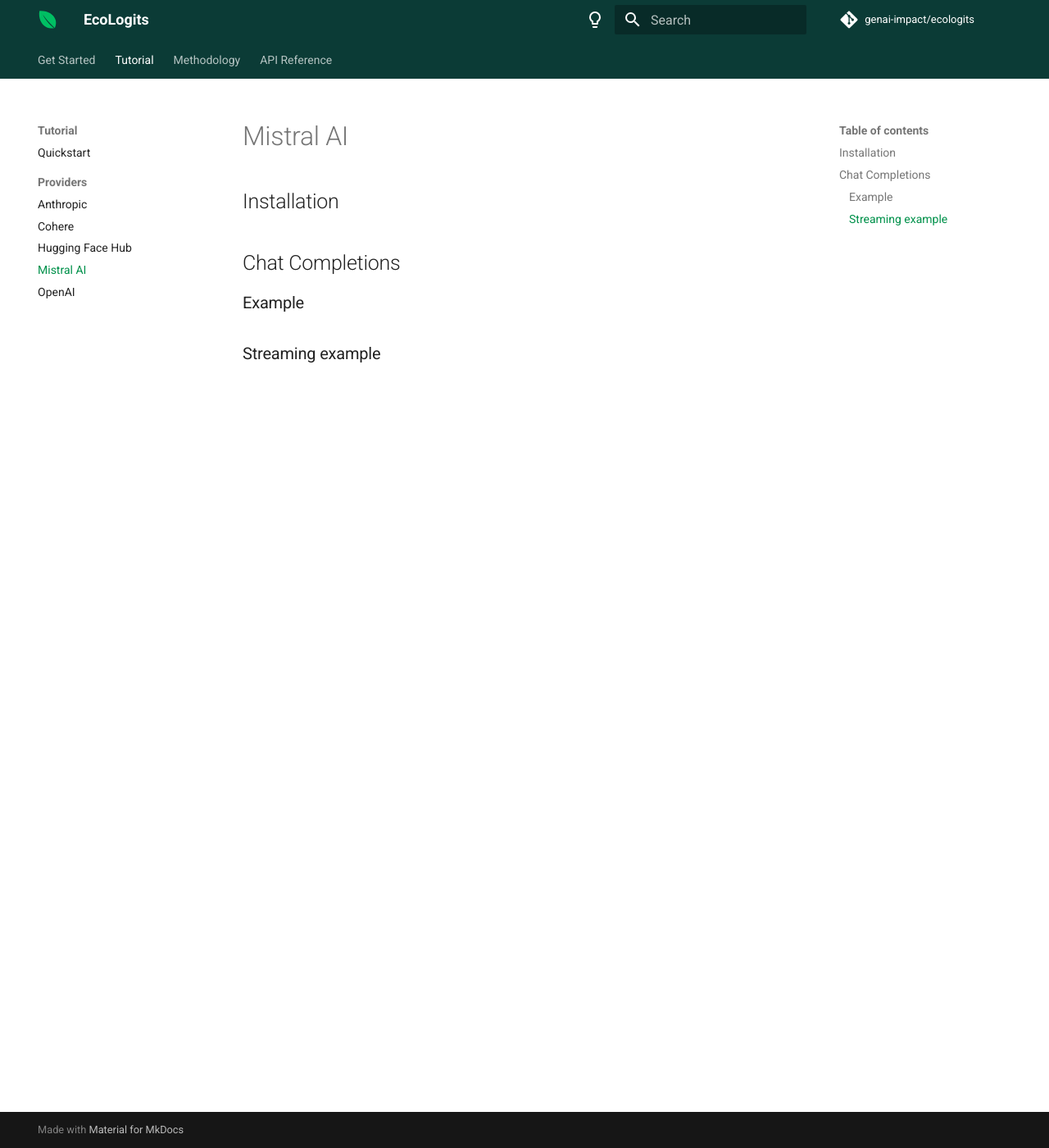
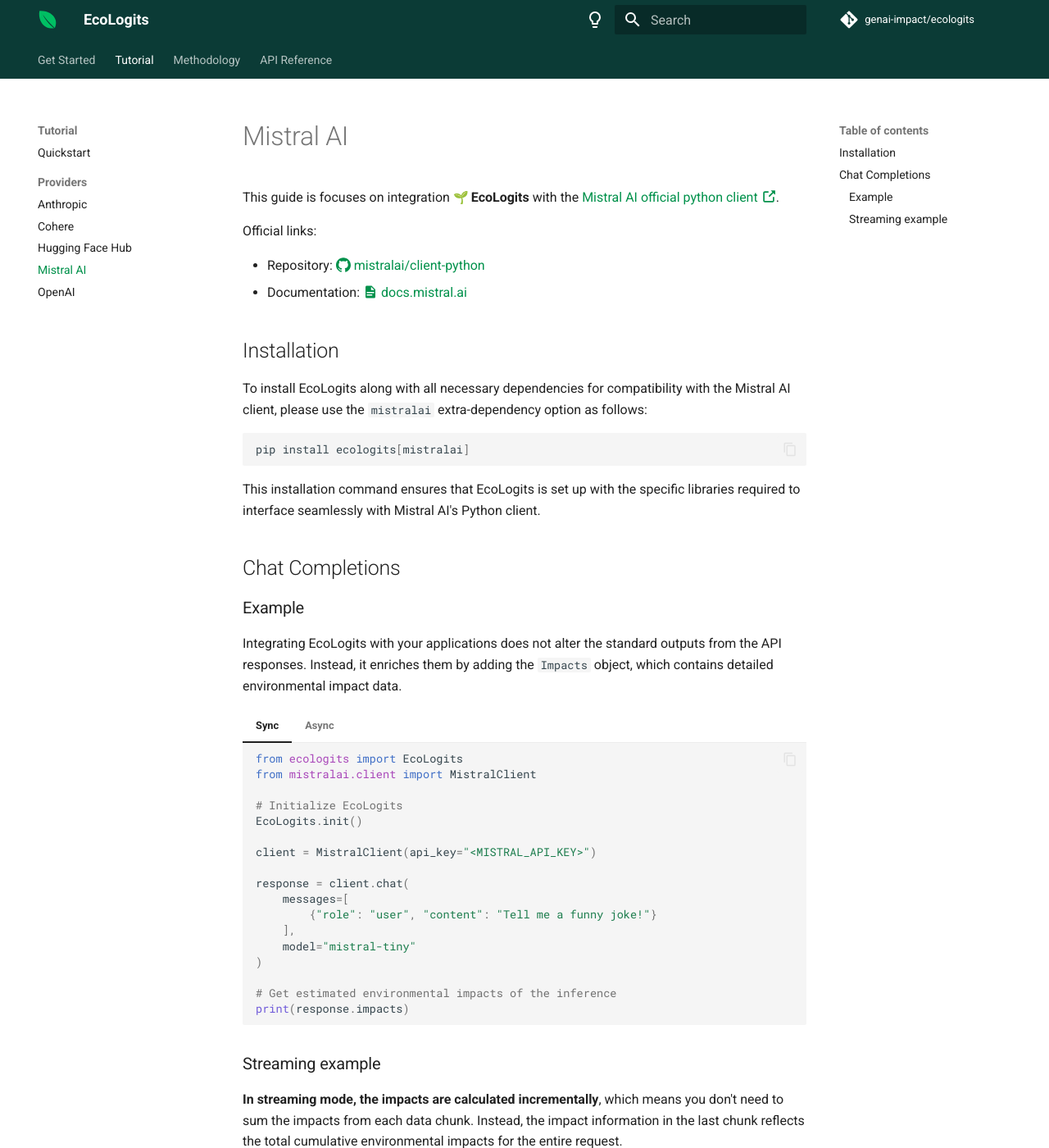
Before and after one commit to genai-impact/ecologits, an MkDocs documentation site: the page built from docs/tutorial/providers/mistralai.md, in a window 1280 px wide and 1400 px high. Shown: the whole window at 82% size. Built offline with MkDocs 1.6.1 and Material for MkDocs 9.7.7, drawn with Linux system fonts in a browser that asks for light colours; emoji names are drawn with the system emoji font; comment, search, counter and statistics services are not loaded; some of the changed text lies outside the part shown.

Commit message:
docs: add mistralai provider page

````diff
--- a/docs/tutorial/providers/mistralai.md
+++ b/docs/tutorial/providers/mistralai.md
@@ -1,17 +1,131 @@
 # Mistral AI
 
-[//]: # (TODO: intro)
+This guide is focuses on integration :seedling: **EcoLogits** with the [Mistral AI official python client :octicons-link-external-16:](https://github.com/mistralai/client-python).
+
+Official links:
+
+* Repository: [:simple-github: mistralai/client-python](https://github.com/mistralai/client-python)
+* Documentation: [:material-file-document: docs.mistral.ai](https://docs.mistral.ai/getting-started/clients/)
+
 
 ## Installation
 
-[//]: # (TODO: custom install instructions)
+To install EcoLogits along with all necessary dependencies for compatibility with the Mistral AI client, please use the `mistralai` extra-dependency option as follows:
+
+```shell
+pip install ecologits[mistralai]
+```
+
+This installation command ensures that EcoLogits is set up with the specific libraries required to interface seamlessly with Mistral AI's Python client.
+
 
 ## Chat Completions
 
 ### Example
 
-[//]: # (TODO: default example for sync and async)
+Integrating EcoLogits with your applications does not alter the standard outputs from the API responses. Instead, it enriches them by adding the `Impacts` object, which contains detailed environmental impact data.
+
+=== "Sync"
+
+    ```python
+    from ecologits import EcoLogits
+    from mistralai.client import MistralClient
+
+    # Initialize EcoLogits
+    EcoLogits.init()
+
+    client = MistralClient(api_key="<MISTRAL_API_KEY>")
+
+    response = client.chat(
+        messages=[
+            {"role": "user", "content": "Tell me a funny joke!"}
+        ],
+        model="mistral-tiny"
+    )
+
+    # Get estimated environmental impacts of the inference
+    print(response.impacts)
+    ```
+
+=== "Async"
+
+    ```python
+    import asyncio
+    from ecologits import EcoLogits
+    from mistralai.async_client import MistralAsyncClient
+
+    # Initialize EcoLogits
+    EcoLogits.init()
+
+    client = MistralAsyncClient(api_key="<MISTRAL_API_KEY>")
+
+    async def main() -> None:
+        response = await client.chat(
+            messages=[
+                {"role": "user", "content": "Tell me a funny joke!"}
+            ],
+            model="mistral-tiny"
+        )
+
+        # Get estimated environmental impacts of the inference
+        print(response.impacts)
+
+
+    asyncio.run(main())
+    ```
 
 ### Streaming example
 
-[//]: # (TODO: default example for sync and async in streaming mode)
+**In streaming mode, the impacts are calculated incrementally**, which means you don't need to sum the impacts from each data chunk. Instead, the impact information in the last chunk reflects the total cumulative environmental impacts for the entire request.
+
+=== "Sync"
+
+    ```python
+    from ecologits import EcoLogits
+    from mistralai.client import MistralClient
+
+    # Initialize EcoLogits
+    EcoLogits.init()
+
+    client = MistralClient(api_key="<MISTRAL_API_KEY>")
+
+    stream = client.chat_stream(
+        messages=[
+            {"role": "user", "content": "Tell me a funny joke!"}
+        ],
+        model="mistral-tiny"
+    )
+
+    for chunk in stream:
+        # Get cumulative estimated environmental impacts of the inference
+        print(chunk.impacts)
+    ```
+
+=== "Async"
+
+    ```python
+    import asyncio
+    from ecologits import EcoLogits
+    from mistralai.async_client import MistralAsyncClient
+
+    # Initialize EcoLogits
+    EcoLogits.init()
+
+    client = MistralAsyncClient(api_key="<MISTRAL_API_KEY>")
+
+    async def main() -> None:
+        response = await client.chat(
+            messages=[
+                {"role": "user", "content": "Tell me a funny joke!"}
+            ],
+            model="mistral-tiny"
+        )
+
+        async for chunk in stream:
+            # Get cumulative estimated environmental impacts of the inference
+            if hasattr(chunk, "impacts"):
+                print(chunk.impacts)
+
+
+    asyncio.run(main())
+    ```
````
